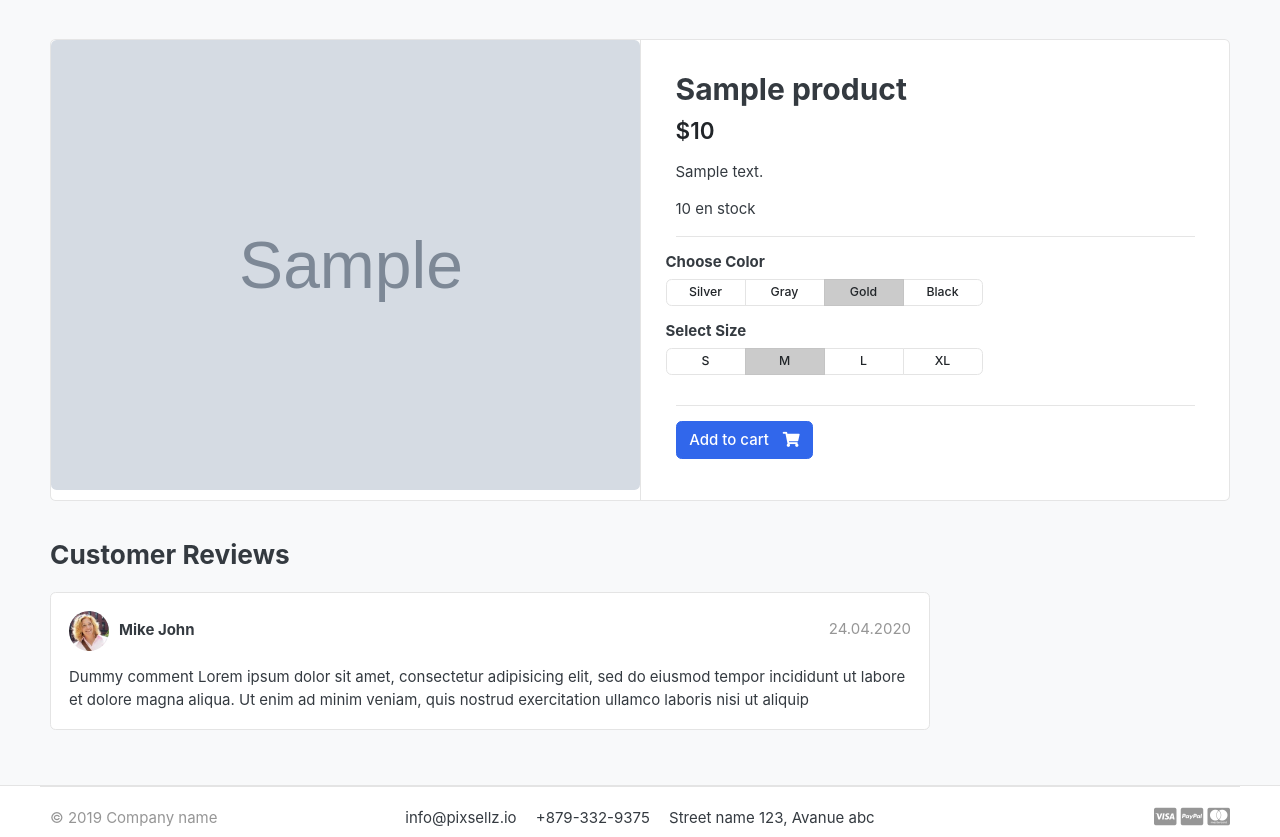
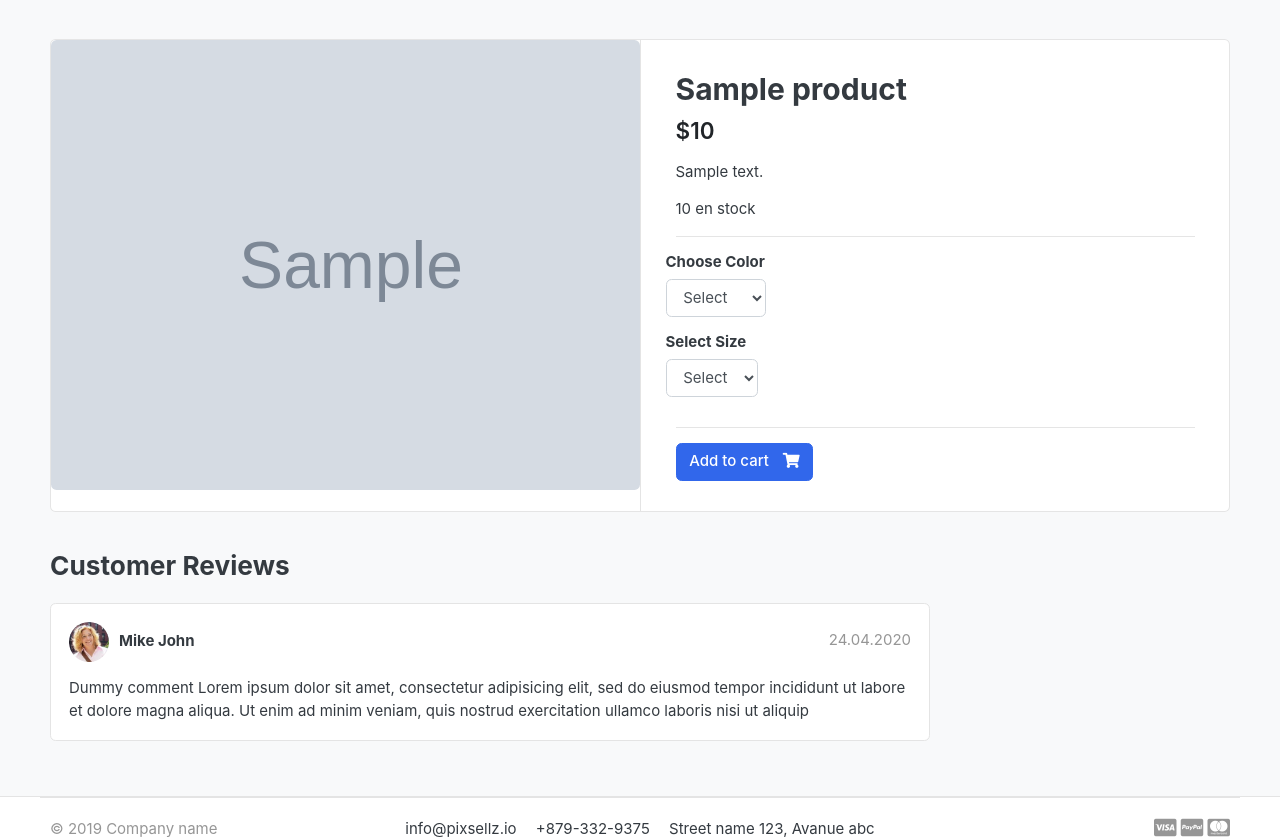
Before and after one commit to OrlandoFiallos/greatkart-ecommerce, a Django app: a page that uses templates/store/product_detail.html in a window 1280 px wide. Shown: the part 119-956 px from the top of the page. Run offline with Django 4.2, Linux system fonts and the light colour scheme; tables that the repository leaves empty hold one stand-in row (values such as "Sample post"); grey boxes marked "Sample" are stand-in pictures; some libraries are stand-ins or nearby versions; some web fonts are replaced.

Commit message:
Starting product variations & variation manager

```diff
--- a/carts/models.py
+++ b/carts/models.py
@@ -1,5 +1,5 @@
 from django.db import models
-from store.models import Product
+from store.models import Product, Variation
 
 class Cart(models.Model):
     cart_id = models.CharField(max_length=255, blank=True)
@@ -10,11 +10,12 @@ class Cart(models.Model):
 
 class CartItem(models.Model):
     product = models.ForeignKey(Product, on_delete=models.CASCADE)
+    variations = models.ManyToManyField(Variation, blank=True)
     cart = models.ForeignKey(Cart, on_delete=models.CASCADE)
     quantity = models.IntegerField()
     is_active = models.BooleanField(default=True)
 
-    def __str__(self) -> str:
+    def __unicode__(self) -> str:
         return self.product
 
     def subtotal(self):
--- a/carts/views.py
+++ b/carts/views.py
@@ -1,5 +1,5 @@
 from django.shortcuts import render, redirect, get_object_or_404
-from store.models import Product
+from store.models import Product, Variation
 from .models import Cart, CartItem
 
 def _cart_id(request):
@@ -9,8 +9,22 @@ def _cart_id(request):
     return cart
 
 def add_cart(request, product_id):
+    product = Product.objects.get(id=product_id)
+    product_variation = []
 
-    product = Product.objects.get(id=product_id)
+    if request.method == 'POST':
+        for item in request.POST:
+            key = item
+            value = request.POST[key]
+
+            try:
+                variation = Variation.objects.get(product=product, variation_category__iexact=key, variation_value__iexact=value)
+                product_variation.append(variation)
+
+            except:
+                pass
+
+
     try:
         cart = Cart.objects.get(cart_id=_cart_id(request))
     except Cart.DoesNotExist:
--- a/store/models.py
+++ b/store/models.py
@@ -19,3 +19,27 @@ class Product(models.Model):
 
     def get_absolute_url(self):
         return reverse('products_detail', args=[self.category.slug, self.slug])
+
+VARIATION_CATEGORY_CHOICES = (
+    ('color','color'),
+    ('size','size'),
+)
+
+class VariationManager(models.Manager):
+    def colors(self):
+        return super(VariationManager, self).filter(variation_category='color', is_active=True)
+
+    def sizes(self):
+        return super(VariationManager, self).filter(variation_category='size', is_active=True)
+
+class Variation(models.Model):
+    product = models.ForeignKey(Product, on_delete=models.CASCADE)
+    variation_category = models.CharField(max_length=5, choices=VARIATION_CATEGORY_CHOICES)
+    variation_value = models.CharField(max_length=100)
+    is_active = models.BooleanField(default=True)
+    created_date = models.DateTimeField(auto_now=True)
+
+    objects = VariationManager()
+
+    def __str__(self) -> str:
+        return self.variation_value
--- a/templates/store/product_detail.html
+++ b/templates/store/product_detail.html
@@ -17,6 +17,8 @@
                     </article> <!-- gallery-wrap .end// -->
                 </aside>
                 <main class="col-md-6 border-left">
+                    <form action="{% url 'add_to_cart' single_product.id %} " method="post">
+                        {% csrf_token %}
                         <article class="content-body">
 
                             <h2 class="title">{{ single_product.product_name }}</h2>
@@ -33,55 +35,40 @@
                             <div class="row">
                                 <div class="item-option-select">
                                     <h6>Choose Color</h6>
-                                <div class="btn-group btn-group-sm btn-group-toggle" data-toggle="buttons">
-                                    <label class="btn btn-light">
-                                        <input type="radio" name="radio_color"> Silver
-                                    </label>
-                                    <label class="btn btn-light">
-                                        <input type="radio" name="radio_color"> Gray
-                                    </label>
-                                    <label class="btn btn-light active">
-                                        <input type="radio" name="radio_color checked"> Gold
-                                    </label>
-                                    <label class="btn btn-light">
-                                        <input type="radio" name="radio_color"> Black
-                                    </label>
-                                </div>
+                                    <select name="color" id="" class="form-control" required>
+                                        <option value="" disabled selected>Select</option>
+                                        {% for item in single_product.variation_set.colors %}
+                                        <option value="{{ item.variation_value }}">{{ item.variation_value }}</option>
+                                        {% endfor %}
+                                    </select>
                                 </div>
                             </div> <!-- row.// -->
                             <div class="row">
+
                                 <div class="item-option-select">
                                     <h6>Select Size</h6>
-                                <div class="btn-group btn-group-sm btn-group-toggle" data-toggle="buttons">
-                                    <label class="btn btn-light">
-                                        <input type="radio" name="radio_color"> S
-                                    </label>
-                                    <label class="btn btn-light active">
-                                        <input type="radio" name="radio_color" checked> M
-                                    </label>
-                                    <label class="btn btn-light">
-                                        <input type="radio" name="radio_color"> L
-                                    </label>
-                                    <label class="btn btn-light">
-                                        <input type="radio" name="radio_color"> XL
-                                    </label>
-                                </div>
+                                    <select name="size" id="" class="form-control" required>
+                                        <option value="" disabled selected>Select</option>
+                                        {% for item in single_product.variation_set.sizes %}
+                                        <option value="{{ item.variation_value | lower }}">{{ item.variation_value | capfirst }}</option>
+                                        {% endfor %}
+                                    </select>
                                 </div>
                             </div> <!-- row.// -->
                             <hr>
-                        {% if single_product.stock <= 0 %}
-                        <h5 class="text-danger">Out of stock</h5>
+                            {% if single_product.stock <= 0 %} <h5 class="text-danger">Out of stock</h5>
                                 {% else %}
 
                                 {% if in_cart %}
                                 <a href="#" class="btn  btn-success"> <span class="text">Added to
                                         cart</span> <i class="fas fa-check"></i> </a>
                                 {% else %}
-                        <a href="{% url 'add_to_cart' single_product.id %} " class="btn  btn-primary"> <span class="text">Add to
-                            cart</span> <i class="fas fa-shopping-cart"></i> </a>
+                                <button type="submit" class="btn  btn-primary"> <span class="text">Add to cart</span> <i class="fas fa-shopping-cart"></i>
+                                </button>
                                 {% endif %}
                                 {% endif %}
                         </article> <!-- product-info-aside .// -->
+                    </form>
                 </main> <!-- col.// -->
             </div> <!-- row.// -->
         </div> <!-- card.// -->
```
Also changed, not shown: carts/admin.py (+8 -2 lines), store/admin.py (+7 -1 lines), carts/migrations/0002_cartitem_variations.py (added), store/migrations/0002_variation.py (added). Lines whose indentation alone changed are shown as unchanged.
